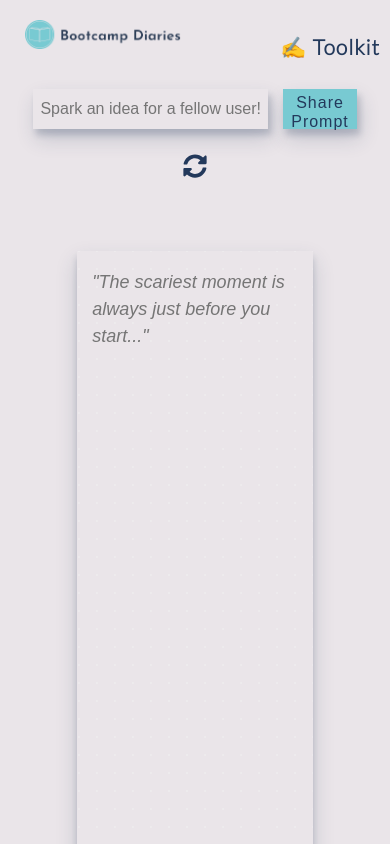
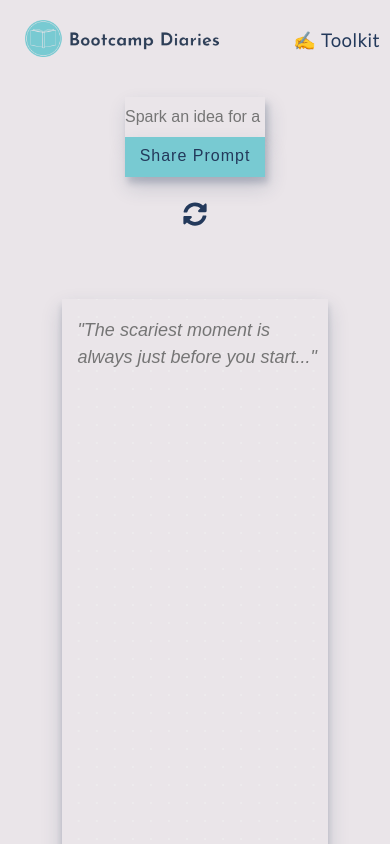
Before and after one commit to 4-u-2-write/4-u-2-write, a React (Create React App) app: page /prompts in a window 390 px wide. Shown: the top 844 px of the page. Built offline with nearby package versions, Linux system fonts and the light colour scheme; no server answers; the database is empty.

Commit message:
media query @ max-width 414px

```diff
--- a/src/App.css
+++ b/src/App.css
@@ -445,7 +445,53 @@ footer a:hover {
         padding: 25px 0 20px 0;
     }
     .timerCount {
-        margin: 44px;
+        width: 100%;
+        margin: 0 auto;
+        padding: 44px 0;
+    }
+}
+
+@media (max-width: 414px) {
+    .logoContainer {
+        width: 50%;
+    }
+    label[for="toggleMenu"] {
+        top: 30px;
+        font-size: 0.9rem;
+    }
+    .slidingIcons{
+        top: 180px;
+    }
+    textarea {
+        width: 90%;
+    }
+    .toolkitContainer form {
+        flex-direction: column;
+    }
+    .dropBtn,
+    .promptForm button {
+        margin-left: 0;
+    }
+    .dropBtn,
+    .promptForm button {
+        margin-left: 0;
+    }
+    .timeForm {
+        width: 140px;
+    }
+    .toolkitContainer {
+        display: flex;
+        justify-content: center;
+        flex-wrap: wrap;
+    }
+    .promptForm {
+        width: 140px;
+    }
+    .promptForm input{
+        width: 140px;
+    }
+    .promptForm input::placeholder{
+        text-overflow:ellipsis;
     }
 }
 
@@ -453,7 +499,6 @@ footer a:hover {
     .logoContainer {
         margin-top: 10px;
         margin-left: 10px;
-        width: 50%;
     }
     label[for="toggleMenu"] {
         top: 15px;
@@ -477,31 +522,4 @@ footer a:hover {
     .save {
         padding:7px;
     }
-    .toolkitContainer form {
-        flex-direction: column;
-    }
-    textarea {
-        width: 90%;
-    }
-    .dropBtn,
-    .promptForm button {
-        margin-left: 0;
-    }
-    .timeForm {
-        width: 140px;
-    }
-    .toolkitContainer {
-        display: flex;
-        justify-content: center;
-        flex-wrap: wrap;
-    }
-    .promptForm {
-        width: 140px;
-    }
-    .promptForm input{
-        width: 140px;
-    }
-    .promptForm input::placeholder{
-        text-overflow:ellipsis;
-    }
 }
```
